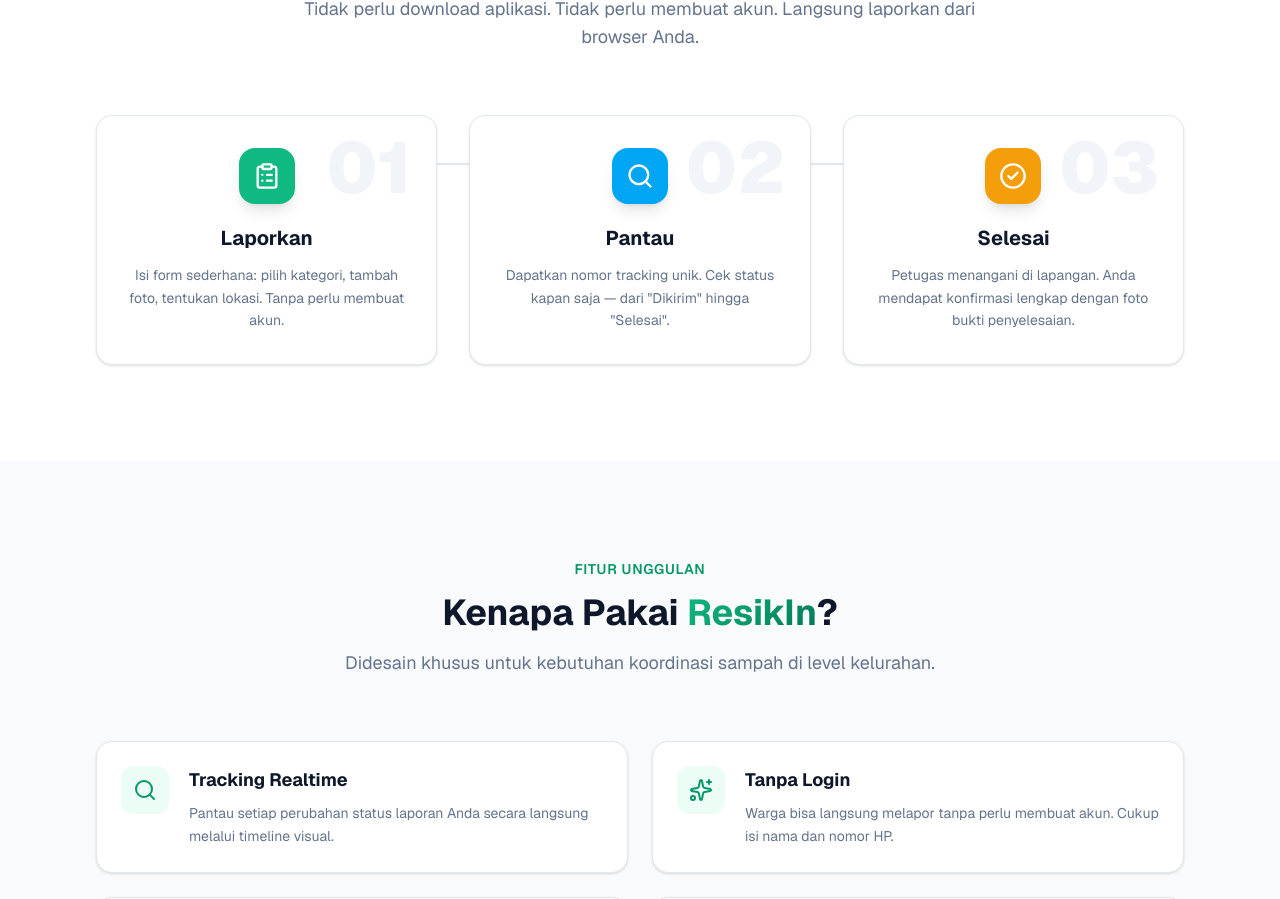
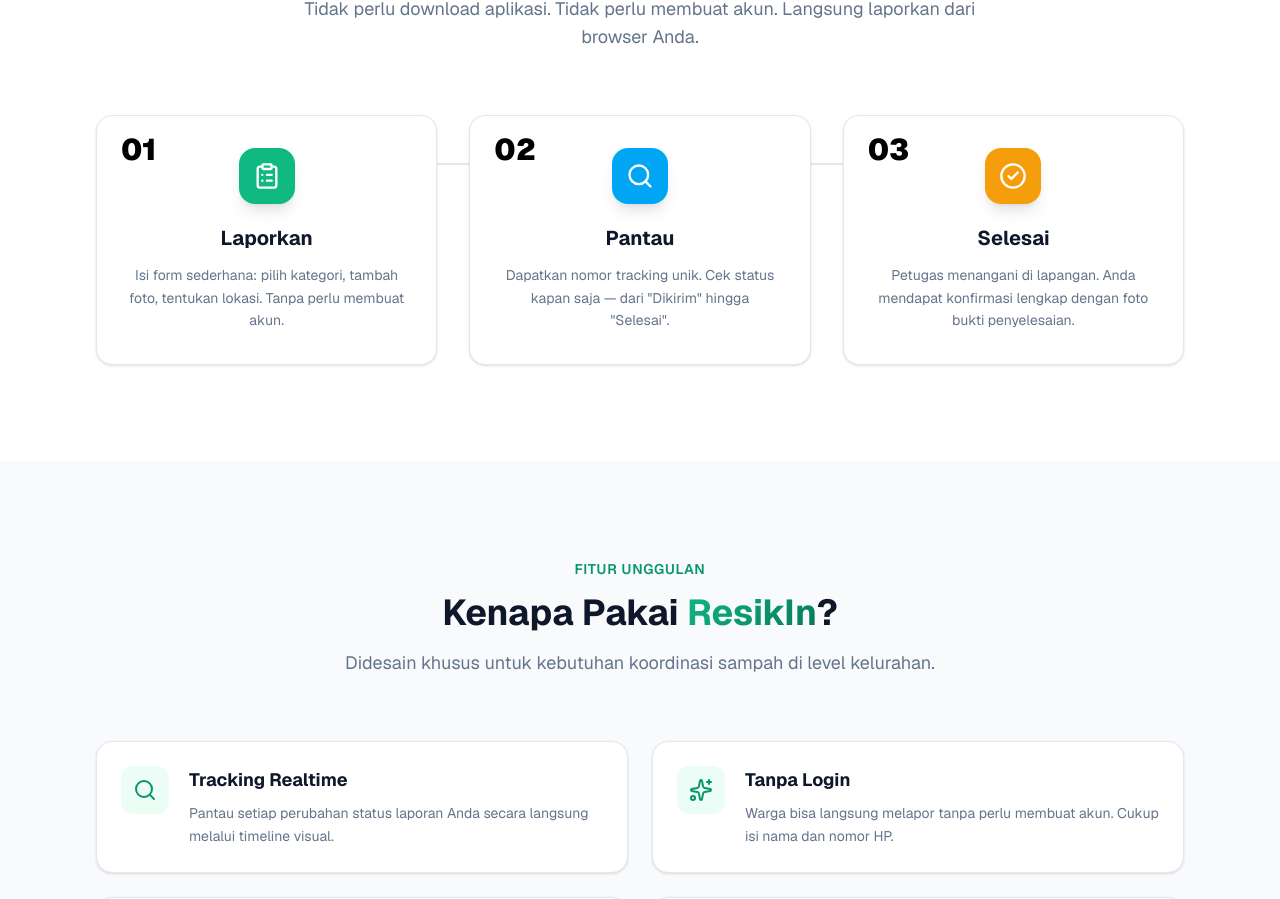
Before and after one commit to Hanafi-Sh/resikin, a Next.js app: page / in a window 1280 px wide. Shown: the part 1100-1999 px from the top of the page. Built offline with nearby package versions, Linux system fonts and the light colour scheme; no server answers.

Commit message:
fix: change style in steps

```diff
--- a/src/app/page.js
+++ b/src/app/page.js
@@ -271,7 +271,7 @@
 
                   <Card hover className="text-center p-8 relative overflow-hidden group-hover:border-emerald-200 transition-colors">
                     {/* Step number watermark */}
-                    <span className="absolute top-4 right-6 text-7xl font-black text-slate-100 select-none">
+                    <span className="absolute top-4 left-6 text-3xl font-black text-black select-none">
                       {item.step}
                     </span>
 
```
